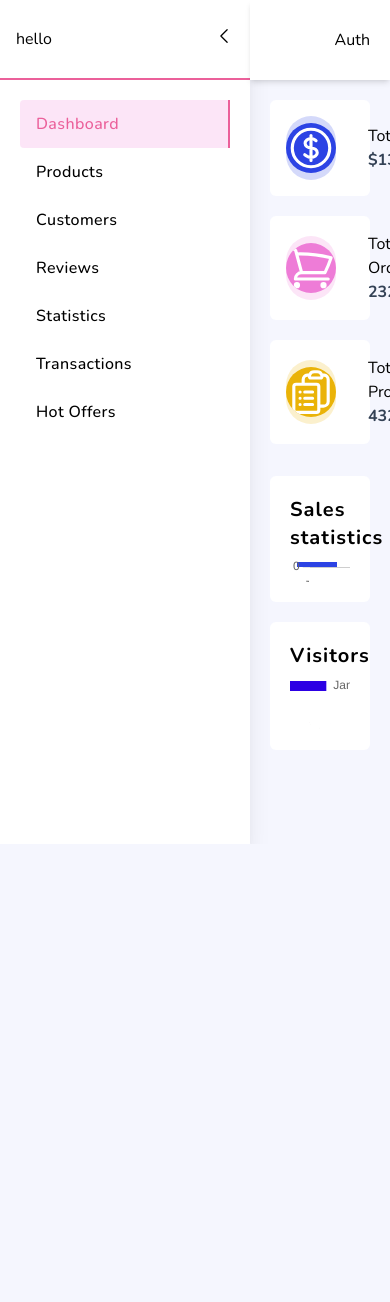
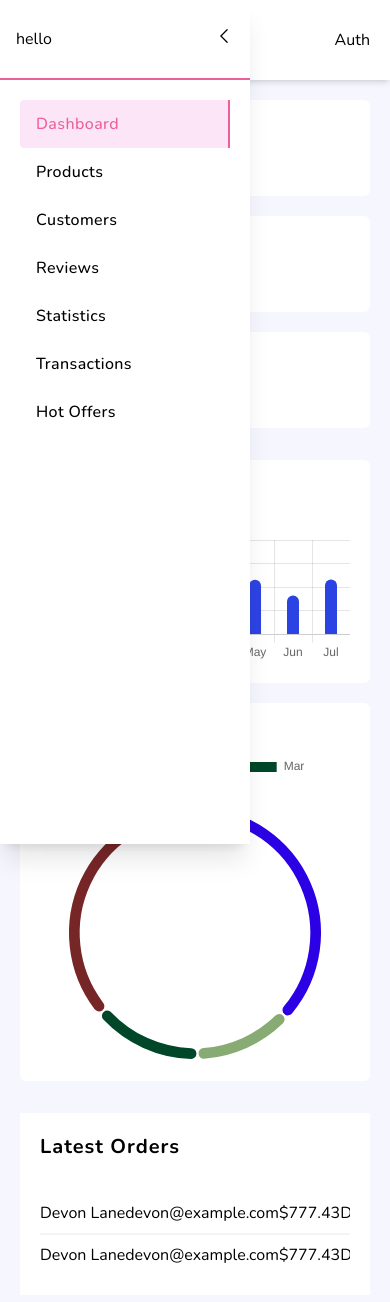
Before and after one commit to NiharMondal/nextjs-ecommerce, a Next.js app: page /dashboard in a window 390 px wide. Shown: the top 1302 px of the page. Before the commit the page ends 844 px from the top, so only its background shows below. Built offline with nearby package versions, Linux system fonts and the light colour scheme.

Commit message:
add: latest orders table

```diff
--- a/src/app/(withoutLayout)/dashboard/page.tsx
+++ b/src/app/(withoutLayout)/dashboard/page.tsx
@@ -3,11 +3,13 @@ import React from "react";
 
 import InfoWrapper from "@/components/admin-dashboard/home/InfoWrapper";
 import ChartWrapper from "@/components/admin-dashboard/home/ChartWrapper";
+import LatestOrder from "@/components/admin-dashboard/home/LatestOrder";
 export default function Dashboard() {
 	return (
 		<div className="space-y-8">
 			<InfoWrapper />
 			<ChartWrapper />
+			<LatestOrder/>
 		</div>
 	);
 }
--- a/src/components/admin-dashboard/home/BarChart.tsx
+++ b/src/components/admin-dashboard/home/BarChart.tsx
@@ -1,5 +1,5 @@
 "use client";
-import React, { useState } from "react";
+import React from "react";
 import { Chart } from "chart.js/auto";
 import { CategoryScale } from "chart.js";
 import { Bar } from "react-chartjs-2";
@@ -7,7 +7,7 @@ import { Bar } from "react-chartjs-2";
 Chart.register(CategoryScale);
 
 export default function BarChart() {
-	const [chartData] = useState({
+	const chartData = {
 		labels: ["Jan", "Feb", "Mar", "Apr", "May", "Jun", "Jul"],
 		datasets: [
 			{
@@ -18,7 +18,8 @@ export default function BarChart() {
 				maxBarThickness: 12,
 			},
 		],
-	});
+	};
+
 	return (
 		<div className="md:col-span-2 bg-white rounded-md p-5">
 			<h2>Sales statistics</h2>
--- a/src/components/admin-dashboard/home/DoughnutChart.tsx
+++ b/src/components/admin-dashboard/home/DoughnutChart.tsx
@@ -1,12 +1,12 @@
 "use client";
-import React, { useState } from "react";
+import React from "react";
 import { Chart } from "chart.js/auto";
 import { CategoryScale } from "chart.js";
 import { Doughnut } from "react-chartjs-2";
 Chart.register(CategoryScale);
 
 export default function DoughnutChart() {
-	const [chartData] = useState({
+    const data = {
 		labels: ["Jan", "Feb", "Mar", "Apr"],
 		datasets: [
 			{
@@ -18,11 +18,11 @@ export default function DoughnutChart() {
 				hoverOffset: 4,
 			},
 		],
-	});
+	};
 	return (
 		<div className="bg-white p-5 rounded-md col-span-1">
 			<h2>Visitors</h2>
-			<Doughnut data={chartData} />
+			<Doughnut data={data} />
 		</div>
 	);
 }
--- /dev/null
+++ b/src/components/admin-dashboard/home/LatestOrder.tsx
@@ -0,0 +1,31 @@
+import React from "react";
+
+export default function LatestOrder() {
+	return (
+		<div className="p-5 bg-white">
+			<h2>Latest Orders</h2>
+			<div className="mt-8 overflow-auto">
+				<table className="w-full  whitespace-nowrap">
+					<tbody>
+						<tr className="border-b-2 border-gray-100">
+							<td className="py-2">Devon Lane</td>
+							<td>devon@example.com</td>
+							<td>$777.43</td>
+							<td>Delivered</td>
+							<td>05.02.2024</td>
+							<td>Action</td>
+						</tr>
+						<tr>
+							<td className="py-2">Devon Lane</td>
+							<td>devon@example.com</td>
+							<td>$777.43</td>
+							<td>Delivered</td>
+							<td>05.02.2024</td>
+							<td>Action</td>
+						</tr>
+					</tbody>
+				</table>
+			</div>
+		</div>
+	);
+}
--- a/src/components/admin-dashboard/sidebar/LeftSideBar.tsx
+++ b/src/components/admin-dashboard/sidebar/LeftSideBar.tsx
@@ -2,7 +2,7 @@ import React from "react";
 import { ChevronLeftIcon } from "@heroicons/react/24/outline";
 import Link from "next/link";
 import { adminRoutes } from "../admin-routes";
-import {usePathname} from 'next/navigation'
+import { usePathname } from "next/navigation";
 
 export default function LeftSideBar({
 	closeDrawer,
@@ -14,8 +14,12 @@ export default function LeftSideBar({
 	const pathname = usePathname();
 
 	return (
-		<aside className={` ${open ? "block" : "hidden"}`}>
-			<div className={` bg-white  shadow-xl min-h-screen w-[250px]`}>
+		<aside
+			className={`min-h-screen ${
+				open ? "block" : "hidden"
+			}`}
+		>
+			<div className={`fixed top-0 left-0 lg:relative bg-white shadow-xl h-full w-[250px]`}>
 				<div className="h-[80px] border-b-2 border-accent">
 					<div className="h-full flex items-center justify-between px-4">
 						<div>hello</div>
```
Also changed, not shown: src/components/admin-dashboard/sidebar/Drawer.tsx (line endings or trailing spaces).
